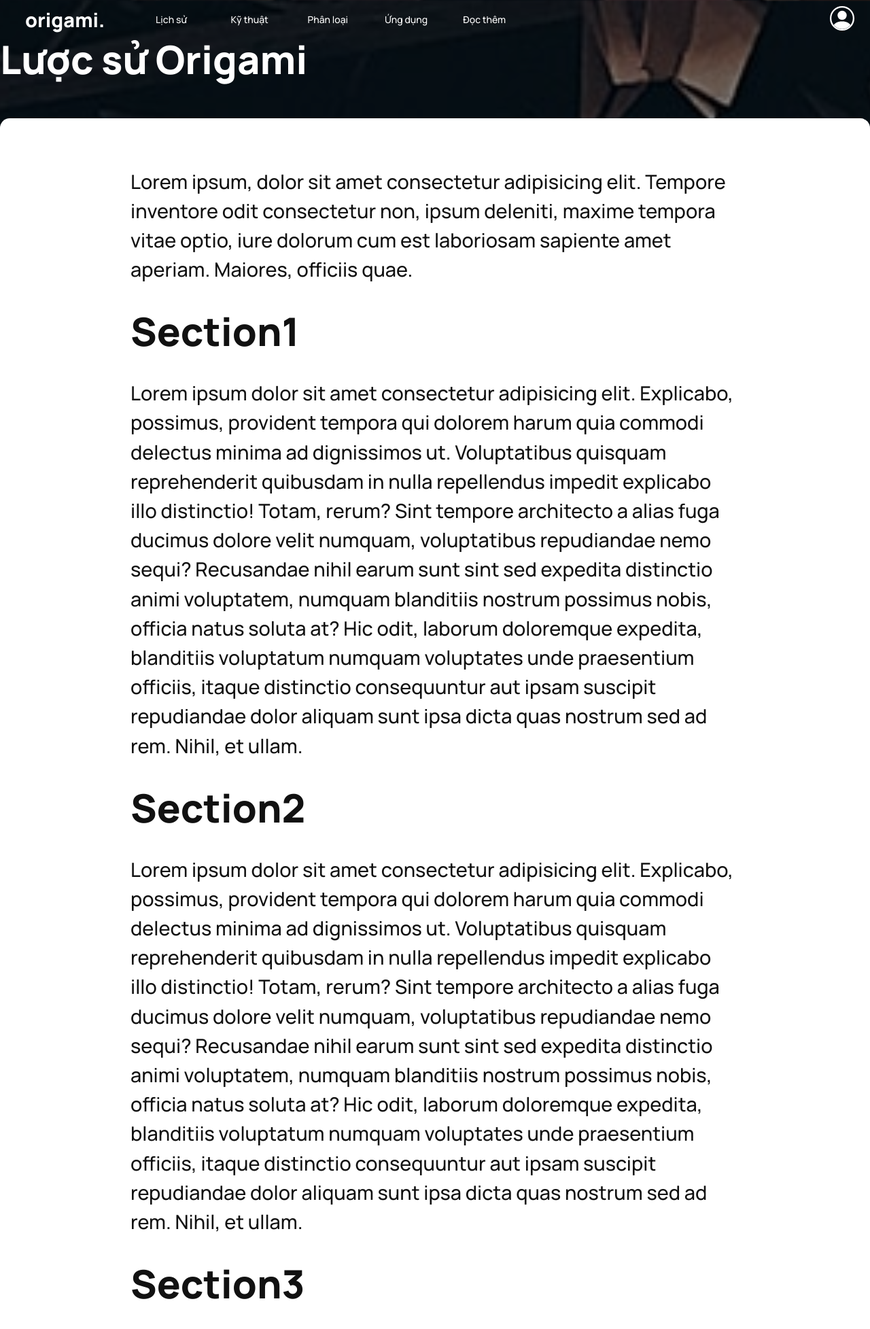
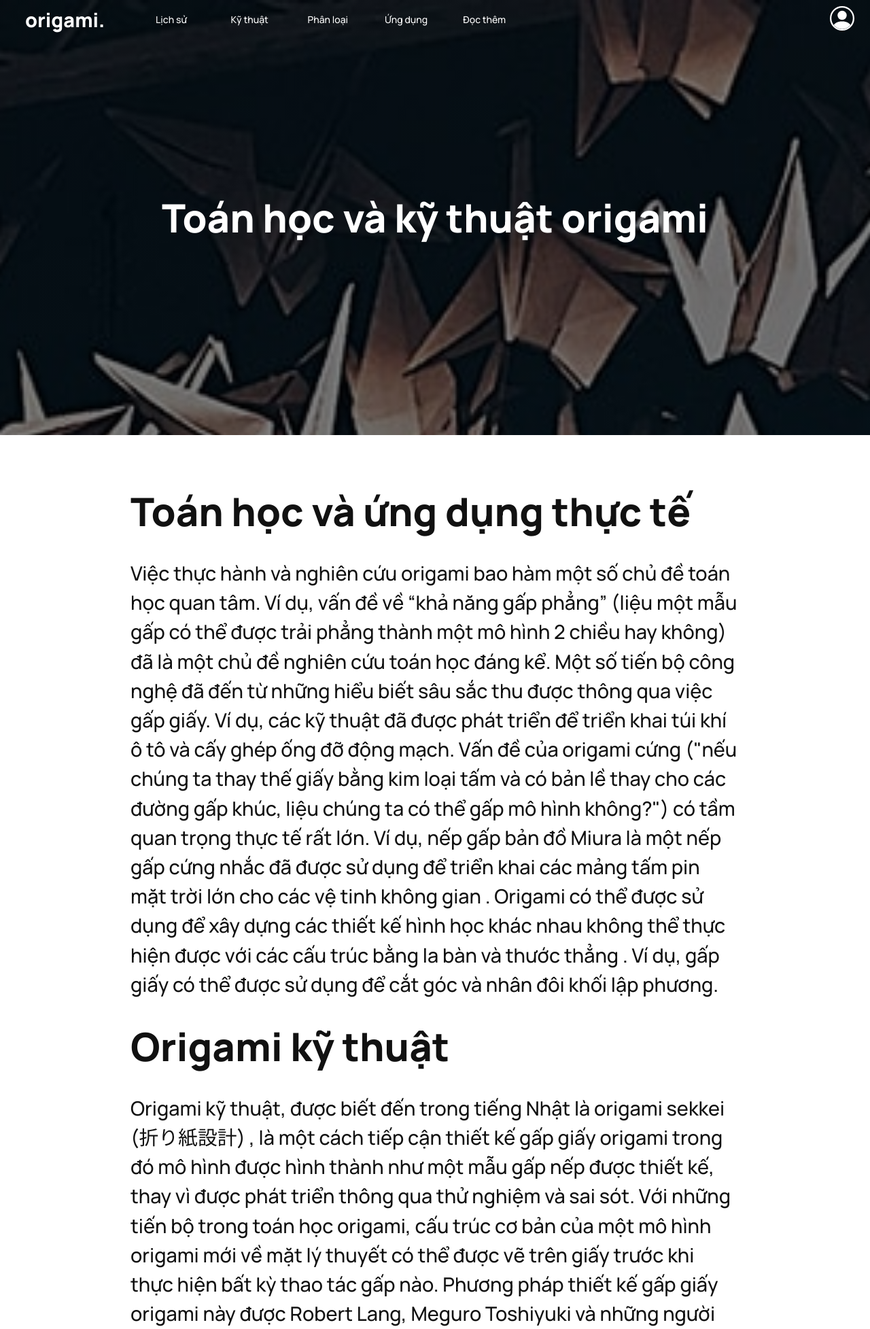
Before and after one commit to frostbun/Origami, a Django app: page /ungdung/ in a window 1280 px wide. Shown: the top 1955 px of the page at 68% size. Run offline with Django 3.2, Linux system fonts and the light colour scheme; data that the repository does not hold is empty.

Commit message:
Thêm nội dung

```diff
--- a/Statics/JS/nav.js
+++ b/Statics/JS/nav.js
@@ -30,7 +30,7 @@ function includeHTML() {
   }
 }
 
-// Phát hiện hướng cuộn cho logo
+
 
 
 // Cho phần liên hệ
@@ -62,6 +62,8 @@ window.onscroll = function (f) {
     navs = document.querySelector("nav");
     navs.classList.remove("transpr");
   }
+  // Seperate
+  // Phát hiện hướng cuộn cho logo
   var logo = document.getElementById("logo__disappear");
 
   if (this.oldScroll < this.scrollY) {
--- a/Templates/ungdung.html
+++ b/Templates/ungdung.html
@@ -23,82 +23,56 @@
       class="po__fixed"
     ></nav>
     <article class="content">
-      <h1 style="font-size: 4rem">Lược sử Origami</h1>
-      <div class="article borr-1">
-        <p>
-          Lorem ipsum, dolor sit amet consectetur adipisicing elit. Tempore
-          inventore odit consectetur non, ipsum deleniti, maxime tempora vitae
-          optio, iure dolorum cum est laboriosam sapiente amet aperiam. Maiores,
-          officiis quae.
-        </p>
-        <span>
-          <h1>Section1</h1>
-          <p>
-            Lorem ipsum dolor sit amet consectetur adipisicing elit. Explicabo,
-            possimus, provident tempora qui dolorem harum quia commodi delectus
-            minima ad dignissimos ut. Voluptatibus quisquam reprehenderit
-            quibusdam in nulla repellendus impedit explicabo illo distinctio!
-            Totam, rerum? Sint tempore architecto a alias fuga ducimus dolore
-            velit numquam, voluptatibus repudiandae nemo sequi? Recusandae nihil
-            earum sunt sint sed expedita distinctio animi voluptatem, numquam
-            blanditiis nostrum possimus nobis, officia natus soluta at? Hic
-            odit, laborum doloremque expedita, blanditiis voluptatum numquam
-            voluptates unde praesentium officiis, itaque distinctio consequuntur
-            aut ipsam suscipit repudiandae dolor aliquam sunt ipsa dicta quas
-            nostrum sed ad rem. Nihil, et ullam.
-          </p>
-        </span>
-        <span>
-          <h1>Section2</h1>
-          <p>
-            Lorem ipsum dolor sit amet consectetur adipisicing elit. Explicabo,
-            possimus, provident tempora qui dolorem harum quia commodi delectus
-            minima ad dignissimos ut. Voluptatibus quisquam reprehenderit
-            quibusdam in nulla repellendus impedit explicabo illo distinctio!
-            Totam, rerum? Sint tempore architecto a alias fuga ducimus dolore
-            velit numquam, voluptatibus repudiandae nemo sequi? Recusandae nihil
-            earum sunt sint sed expedita distinctio animi voluptatem, numquam
-            blanditiis nostrum possimus nobis, officia natus soluta at? Hic
-            odit, laborum doloremque expedita, blanditiis voluptatum numquam
-            voluptates unde praesentium officiis, itaque distinctio consequuntur
-            aut ipsam suscipit repudiandae dolor aliquam sunt ipsa dicta quas
-            nostrum sed ad rem. Nihil, et ullam.
-          </p>
-        </span>
-        <span>
-          <h1>Section3</h1>
-          <p>
-            Lorem ipsum dolor sit amet consectetur adipisicing elit. Explicabo,
-            possimus, provident tempora qui dolorem harum quia commodi delectus
-            minima ad dignissimos ut. Voluptatibus quisquam reprehenderit
-            quibusdam in nulla repellendus impedit explicabo illo distinctio!
-            Totam, rerum? Sint tempore architecto a alias fuga ducimus dolore
-            velit numquam, voluptatibus repudiandae nemo sequi? Recusandae nihil
-            earum sunt sint sed expedita distinctio animi voluptatem, numquam
-            blanditiis nostrum possimus nobis, officia natus soluta at? Hic
-            odit, laborum doloremque expedita, blanditiis voluptatum numquam
-            voluptates unde praesentium officiis, itaque distinctio consequuntur
-            aut ipsam suscipit repudiandae dolor aliquam sunt ipsa dicta quas
-            nostrum sed ad rem. Nihil, et ullam.
-          </p>
-        </span>
-        <span>
-          <h1>Section4</h1>
-          <p>
-            Lorem ipsum dolor sit amet consectetur adipisicing elit. Explicabo,
-            possimus, provident tempora qui dolorem harum quia commodi delectus
-            minima ad dignissimos ut. Voluptatibus quisquam reprehenderit
-            quibusdam in nulla repellendus impedit explicabo illo distinctio!
-            Totam, rerum? Sint tempore architecto a alias fuga ducimus dolore
-            velit numquam, voluptatibus repudiandae nemo sequi? Recusandae nihil
-            earum sunt sint sed expedita distinctio animi voluptatem, numquam
-            blanditiis nostrum possimus nobis, officia natus soluta at? Hic
-            odit, laborum doloremque expedita, blanditiis voluptatum numquam
-            voluptates unde praesentium officiis, itaque distinctio consequuntur
-            aut ipsam suscipit repudiandae dolor aliquam sunt ipsa dicta quas
-            nostrum sed ad rem. Nihil, et ullam.
-          </p>
-        </span>
+      <div class="title">
+        <h1 style="font-size: 4rem">Toán học và kỹ thuật origami</h1>
+      </div>
+      <div class="article">
+        <h1>Toán học và ứng dụng thực tế</h1>
+        Việc thực hành và nghiên cứu origami bao hàm một số chủ đề toán học quan
+        tâm. Ví dụ, vấn đề về “khả năng gấp phẳng” (liệu một mẫu gấp có thể được
+        trải phẳng thành một mô hình 2 chiều hay không) đã là một chủ đề nghiên
+        cứu toán học đáng kể. Một số tiến bộ công nghệ đã đến từ những hiểu biết
+        sâu sắc thu được thông qua việc gấp giấy. Ví dụ, các kỹ thuật đã được
+        phát triển để triển khai túi khí ô tô và cấy ghép ống đỡ động mạch. Vấn
+        đề của origami cứng ("nếu chúng ta thay thế giấy bằng kim loại tấm và có
+        bản lề thay cho các đường gấp khúc, liệu chúng ta có thể gấp mô hình
+        không?") có tầm quan trọng thực tế rất lớn. Ví dụ, nếp gấp bản đồ Miura
+        là một nếp gấp cứng nhắc đã được sử dụng để triển khai các mảng tấm pin
+        mặt trời lớn cho các vệ tinh không gian . Origami có thể được sử dụng để
+        xây dựng các thiết kế hình học khác nhau không thể thực hiện được với
+        các cấu trúc bằng la bàn và thước thẳng . Ví dụ, gấp giấy có thể được sử
+        dụng để cắt góc và nhân đôi khối lập phương.
+        <h1>Origami kỹ thuật</h1>
+        Origami kỹ thuật, được biết đến trong tiếng Nhật là origami sekkei
+        (折り紙設計) , là một cách tiếp cận thiết kế gấp giấy origami trong đó
+        mô hình được hình thành như một mẫu gấp nếp được thiết kế, thay vì được
+        phát triển thông qua thử nghiệm và sai sót. Với những tiến bộ trong toán
+        học origami, cấu trúc cơ bản của một mô hình origami mới về mặt lý
+        thuyết có thể được vẽ trên giấy trước khi thực hiện bất kỳ thao tác gấp
+        nào. Phương pháp thiết kế gấp giấy origami này được Robert Lang, Meguro
+        Toshiyuki và những người khác phát triển và cho phép tạo ra các mô hình
+        nhiều chi cực kỳ phức tạp như con rết nhiều chân, hình người với đầy đủ
+        ngón tay và ngón chân, v.v. Mẫu gấp là bố cục của các đường gấp khúc cần
+        thiết để tạo thành cấu trúc của mô hình. Nghịch lý thay, khi các nhà
+        thiết kế origami đưa ra một mẫu gấp cho một thiết kế mới, phần lớn các
+        nếp gấp nhỏ hơn tương đối không quan trọng và chỉ được thêm vào để hoàn
+        thành mô hình. Điều quan trọng hơn là sự phân bổ các vùng của tờ giấy và
+        cách chúng được ánh xạ tới cấu trúc của đối tượng đang được thiết kế.
+        Bằng cách mở một mô hình gấp, bạn có thể quan sát các cấu trúc bao gồm
+        nó; việc nghiên cứu các cấu trúc này đã dẫn đến một số cách tiếp cận
+        thiết kế theo hướng mô hình nếp gấp.
+        <h1>Máy tính và sự liên quan đến Origami</h1>
+        Một số công cụ hỗ trợ máy tính cho origami đã được phát minh ra như
+        TreeMaker và Oripa. TreeMaker cho phép các mẫu gấp giấy origami mới được
+        thiết kế cho các mục đích đặc biệt và Oripa cố gắng tính toán hình dạng
+        gấp từ mẫu nếp gấp. GS Mittani Jun (Khoa Khoa học máy tính, Trường Đại
+        học Tsukuba) đã tạo nên một phương pháp mới - “Origami hình học không
+        gian” với không gian ba chiều và các mặt cong. Người gấp sẽ dùng phần
+        mềm máy tính để thiết kể hình dáng hoàn chỉnh và quy trình gấp của mình
+        thay cho cách gấp theo phương pháp cổ truyền. Phương pháp mới không dễ
+        và đòi hỏi người “chơi” phải có một trình độ nhất định về hình học không
+        gian và lập trình máy tính nhưng khi thành công sẽ cho ra đời những hình
+        khối ba chiều kỳ ảo.
       </div>
     </article>
     <section class="comment-section">
```
Also changed, not shown: Templates/kythuat.html (+51 -74 lines), Templates/phanloai.html (+99 -78 lines).
